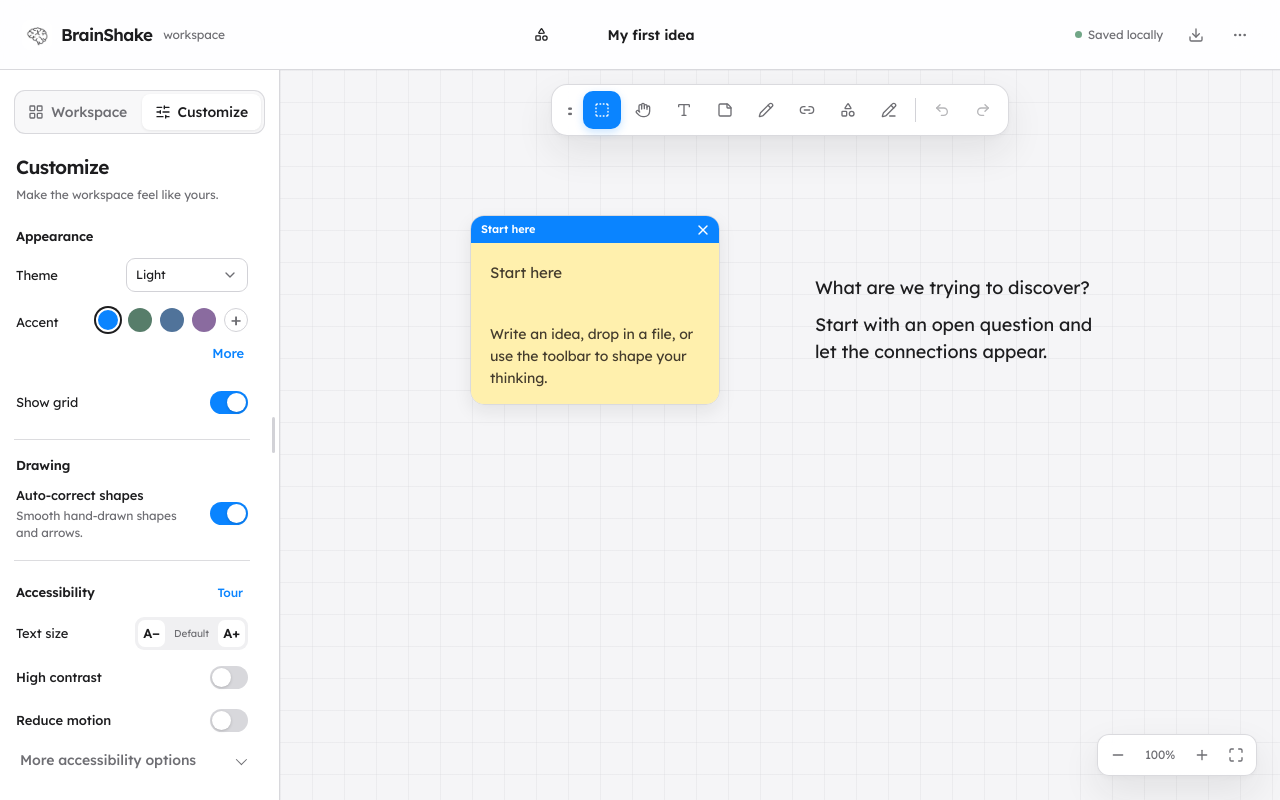
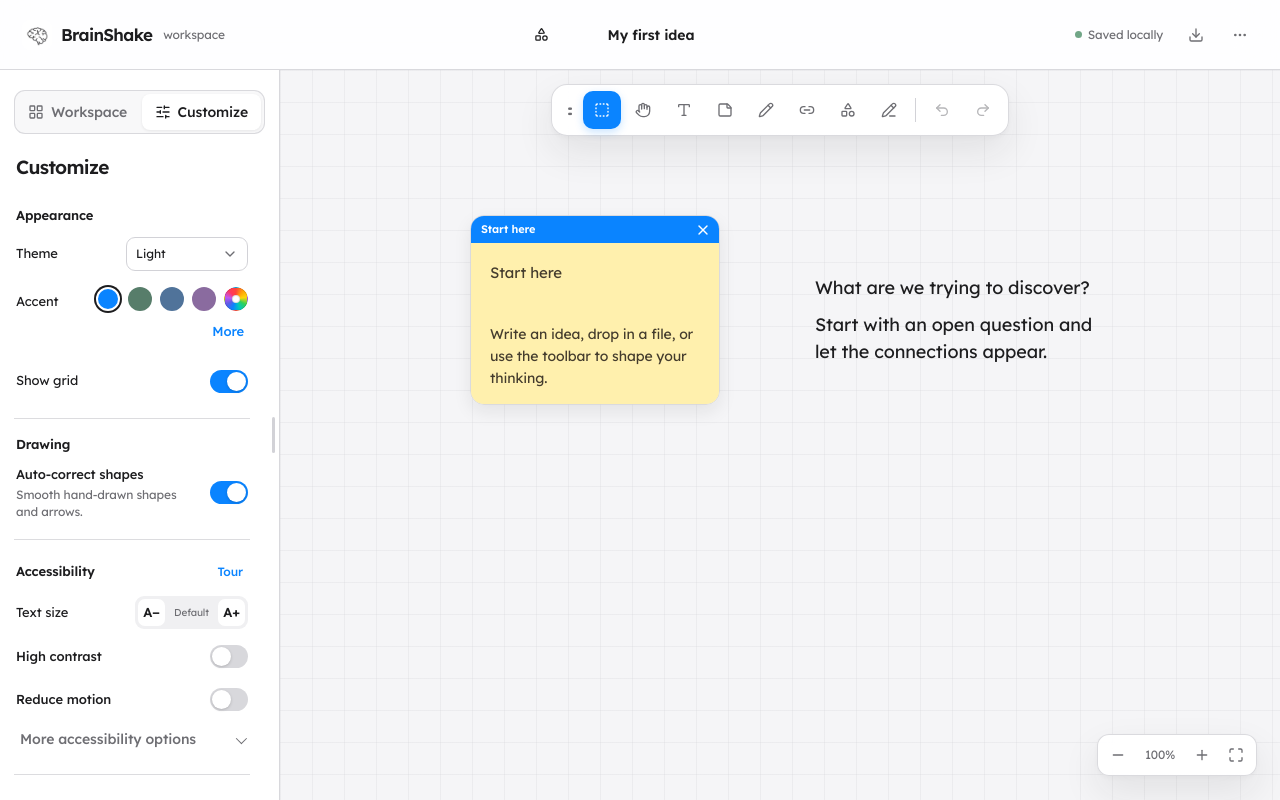
Before and after one commit to gbrasil720/BrainShake, a React (Vite) app: page / in a window 1280 px wide. Both pictures are taken after a click on the tab "Customize". Built offline with nearby package versions, Linux system fonts and the light colour scheme.

Commit message:
Add macOS-style custom accent picker

```diff
--- a/src/features/properties/AppearanceSettings.tsx
+++ b/src/features/properties/AppearanceSettings.tsx
@@ -57,8 +57,12 @@ export function AppearanceSettings({
                   aria-pressed={accent === color}
                 />
               ))}
-              <label className="custom-accent-picker" title="Choose a custom accent color">
-                <span aria-hidden="true">+</span>
+              <label
+                className="custom-accent-picker"
+                title="Choose a custom accent color"
+                aria-label="Choose a custom accent color"
+              >
+                <span className="custom-accent-wheel" aria-hidden="true" />
                 <input
                   type="color"
                   value={accent}
--- a/src/layout/Sidebar.tsx
+++ b/src/layout/Sidebar.tsx
@@ -117,11 +117,6 @@ export function Sidebar({
             className={`sidebar-tab ${page === 'workspace' ? 'active' : ''}`}
             role="tab"
             aria-selected={page === 'workspace'}
-            style={
-              page === 'workspace'
-                ? { background: 'var(--paper)', boxShadow: '0 1px 3px rgba(20, 24, 30, 0.08)' }
-                : { background: 'transparent', boxShadow: 'none' }
-            }
             title="Workspace"
             onClick={() => {
               setPage('workspace')
@@ -135,11 +130,6 @@ export function Sidebar({
             className={`sidebar-tab ${page === 'customize' ? 'active' : ''}`}
             role="tab"
             aria-selected={page === 'customize'}
-            style={
-              page === 'customize'
-                ? { background: 'var(--paper)', boxShadow: '0 1px 3px rgba(20, 24, 30, 0.08)' }
-                : { background: 'transparent', boxShadow: 'none' }
-            }
             title="Customize"
             onClick={() => {
               setPage('customize')
--- a/src/layout/SidebarSettings.tsx
+++ b/src/layout/SidebarSettings.tsx
@@ -32,7 +32,6 @@ export function SidebarSettings({
       <div className="sidebar-settings-heading">
         <div>
           <h1>Customize</h1>
-          <p>Make the workspace feel like yours.</p>
         </div>
       </div>
 
--- a/src/styles/design-system.css
+++ b/src/styles/design-system.css
@@ -265,14 +265,14 @@
   font-weight: 500;
 }
 
-.sidebar-tab[aria-selected='true'] {
-  background: var(--paper);
-  box-shadow: 0 1px 3px rgba(20, 24, 30, 0.08);
+.sidebar-tabs .sidebar-tab[aria-selected='true'] {
+  background-color: var(--paper) !important;
+  box-shadow: 0 1px 3px rgba(20, 24, 30, 0.08) !important;
 }
 
-.sidebar-tab[aria-selected='false'] {
-  background: transparent;
-  box-shadow: none;
+.sidebar-tabs .sidebar-tab[aria-selected='false'] {
+  background-color: transparent !important;
+  box-shadow: none !important;
 }
 
 .sidebar-settings {
@@ -389,18 +389,40 @@
 
 .custom-accent-picker {
   position: relative;
-  display: grid;
+  display: block;
   width: 24px;
   height: 24px;
-  place-items: center;
   overflow: hidden;
-  color: var(--muted);
-  border: 1px solid var(--line);
+  border-radius: 50%;
+  cursor: pointer;
+}
+
+.custom-accent-wheel {
+  position: absolute;
+  inset: 0;
+  border: 1px solid rgba(29, 29, 31, 0.12);
+  border-radius: 50%;
+  background: conic-gradient(
+    #ff453a,
+    #ff9f0a,
+    #ffd60a,
+    #30d158,
+    #00c7be,
+    #0a84ff,
+    #5e5ce6,
+    #bf5af2,
+    #ff375f,
+    #ff453a
+  );
+}
+
+.custom-accent-wheel::after {
+  position: absolute;
+  inset: 7px;
+  border: 1px solid rgba(29, 29, 31, 0.14);
   border-radius: 50%;
   background: var(--paper);
-  font-size: 18px;
-  line-height: 1;
-  cursor: pointer;
+  content: '';
 }
 
 .custom-accent-picker input {
```
Also changed, not shown: 2 other files (tests, documents, lock files or other folders).
